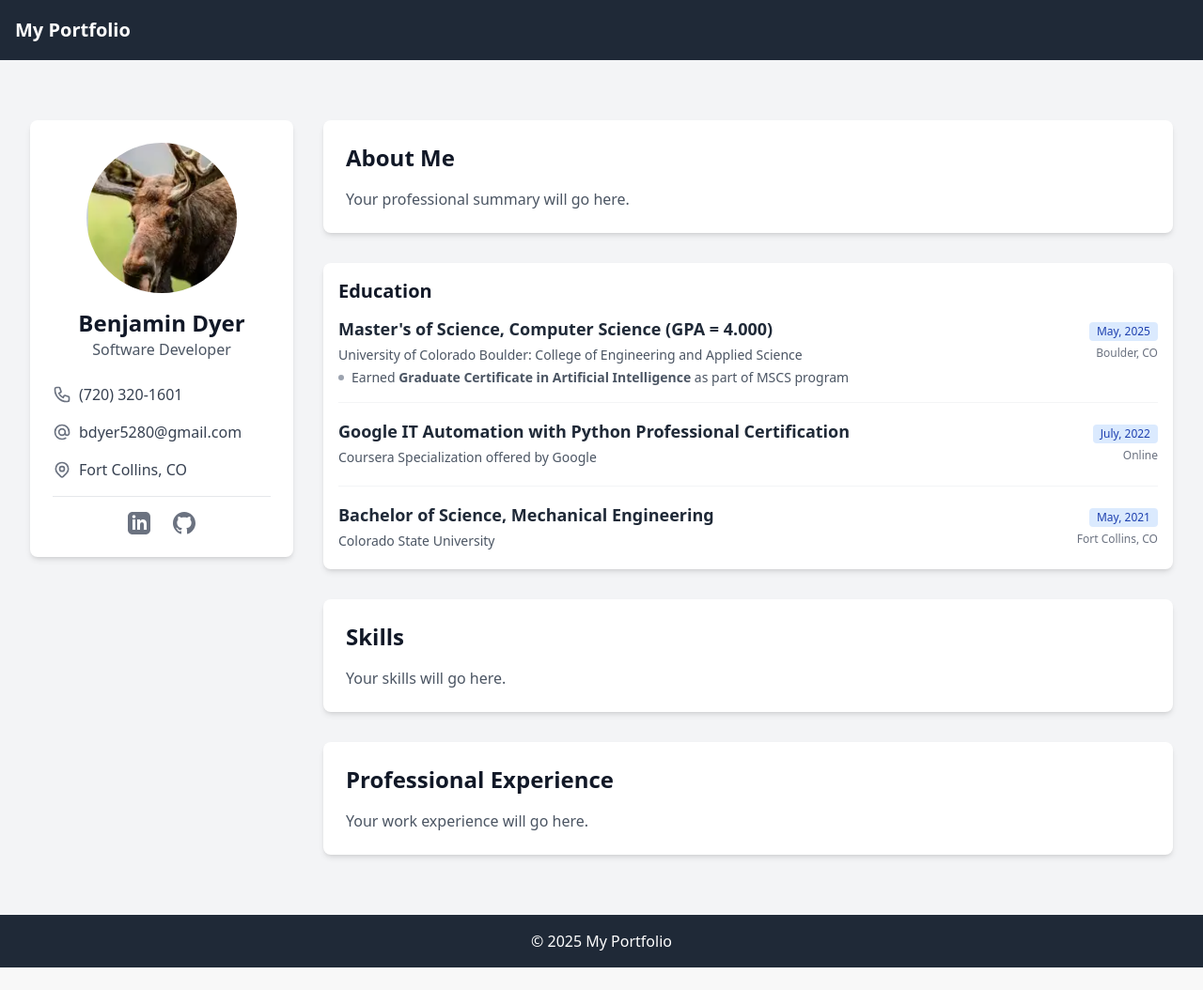
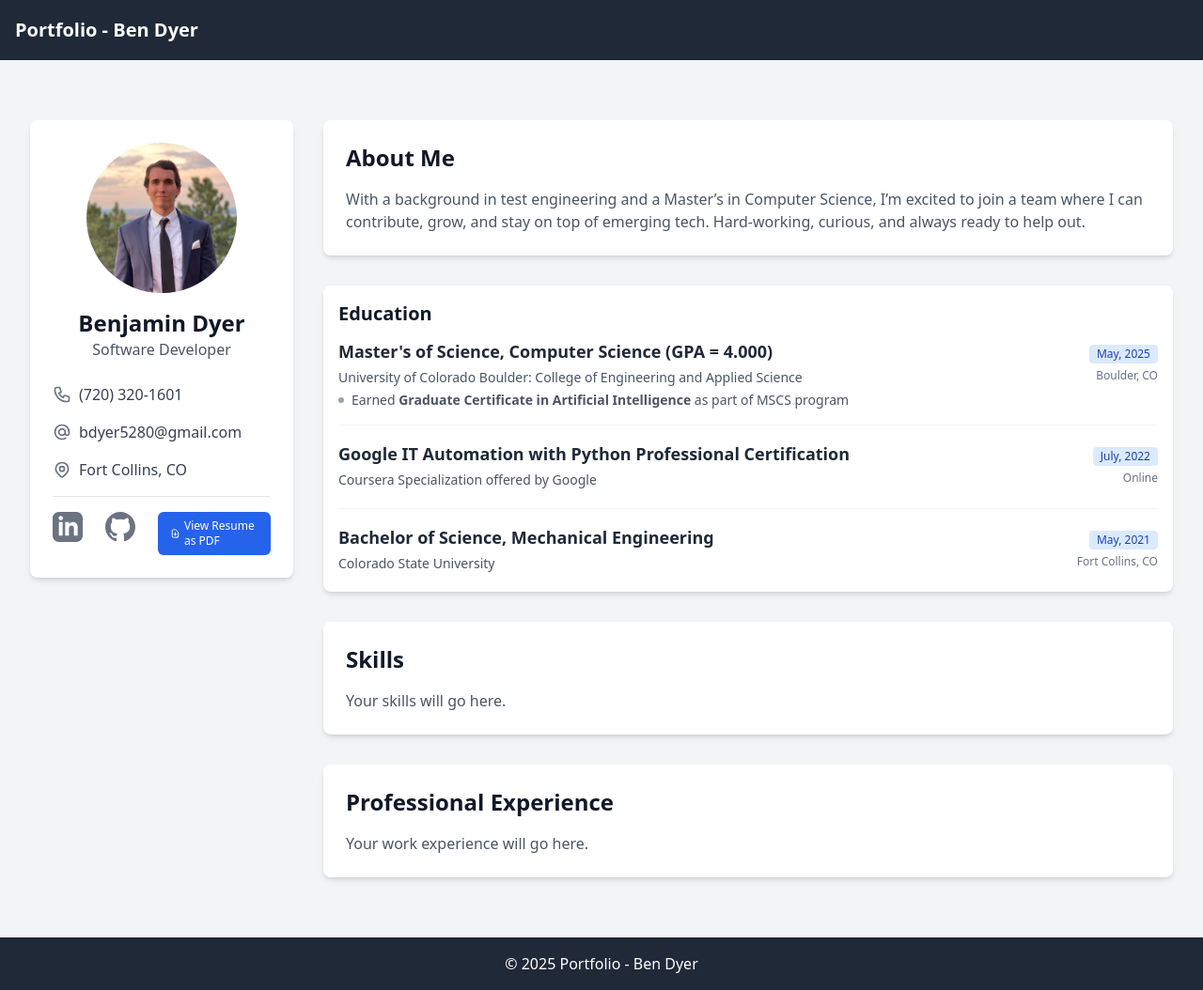
Before and after one commit to b5050d/portfolio, a Flask app: page / in a window 1280 px wide. Shown: the whole page at 94% size. Before the commit the page ends 1030 px from the top, so only its background shows below. Run offline with Flask 3, Linux system fonts and the light colour scheme; some libraries are stand-ins or nearby versions.

Commit message:
Improved some formatting and added the about me section

```diff
--- a/app.py
+++ b/app.py
@@ -6,5 +6,10 @@ app = Flask(__name__)
 def home():
     return render_template('home.html')
 
+@app.route('/projects')
+def projects():
+    # return render_template('projects.html')
+    return "Hello World"
+
 if __name__ == '__main__':
     app.run(debug=True)
--- a/templates/base.html
+++ b/templates/base.html
@@ -3,7 +3,7 @@
 <head>
     <meta charset="UTF-8">
     <meta name="viewport" content="width=device-width, initial-scale=1.0">
-    <title>{% block title %}My Portfolio{% endblock %}</title>
+    <title>{% block title %}Portfolio - Ben Dyer{% endblock %}</title>
     <script src="https://cdn.tailwindcss.com"></script>
 </head>
 <body class="bg-gray-100">
@@ -11,7 +11,7 @@
         <div class="max-w-7xl mx-auto px-4">
             <div class="flex justify-between h-16">
                 <div class="flex items-center">
-                    <a href="{{ url_for('home') }}" class="text-xl font-bold">My Portfolio</a>
+                    <a href="{{ url_for('home') }}" class="text-xl font-bold">Portfolio - Ben Dyer</a>
                 </div>
             </div>
         </div>
@@ -23,7 +23,7 @@
 
     <footer class="bg-gray-800 text-white">
         <div class="max-w-7xl mx-auto py-4 px-4">
-            <p class="text-center">&copy; 2025 My Portfolio</p>
+            <p class="text-center">&copy; 2025 Portfolio - Ben Dyer</p>
         </div>
     </footer>
 </body>
--- a/templates/home.html
+++ b/templates/home.html
@@ -7,7 +7,7 @@
         <div class="md:col-span-1">
             <div class="bg-white rounded-lg shadow-md p-6">
                 <div class="text-center mb-6">
-                    <img src="{{ url_for('static', filename='moose.PNG') }}"
+                    <img src="{{ url_for('static', filename='moose.jfif') }}"
                          alt="Profile Picture"
                          class="w-40 h-40 rounded-full mx-auto mb-4">
                     <h2 class="text-2xl font-bold text-gray-900">Benjamin Dyer</h2>
@@ -39,15 +39,22 @@
                         <div class="flex justify-center space-x-6">
                             <!-- LinkedIn -->
                             <a href="https://www.linkedin.com/in/benjamin-dyer-21259918b/" target="_blank" class="text-gray-500 hover:text-blue-600 transition-colors">
-                                <svg class="w-6 h-6" fill="currentColor" viewBox="0 0 24 24">
+                                <svg class="w-8 h-8" fill="currentColor" viewBox="0 0 24 24">
                                     <path d="M19 0h-14c-2.761 0-5 2.239-5 5v14c0 2.761 2.239 5 5 5h14c2.762 0 5-2.239 5-5v-14c0-2.761-2.238-5-5-5zm-11 19h-3v-11h3v11zm-1.5-12.268c-.966 0-1.75-.79-1.75-1.764s.784-1.764 1.75-1.764 1.75.79 1.75 1.764-.783 1.764-1.75 1.764zm13.5 12.268h-3v-5.604c0-3.368-4-3.113-4 0v5.604h-3v-11h3v1.765c1.396-2.586 7-2.777 7 2.476v6.759z"/>
                                 </svg>
                             </a>
                             <!-- GitHub -->
                             <a href="https://github.com/b5050d" target="_blank" class="text-gray-500 hover:text-gray-800 transition-colors">
-                                <svg class="w-6 h-6" fill="currentColor" viewBox="0 0 24 24">
+                                <svg class="w-8 h-8" fill="currentColor" viewBox="0 0 24 24">
                                     <path d="M12 0c-6.626 0-12 5.373-12 12 0 5.302 3.438 9.8 8.207 11.387.599.111.793-.261.793-.577v-2.234c-3.338.726-4.033-1.416-4.033-1.416-.546-1.387-1.333-1.756-1.333-1.756-1.089-.745.083-.729.083-.729 1.205.084 1.839 1.237 1.839 1.237 1.07 1.834 2.807 1.304 3.492.997.107-.775.418-1.305.762-1.604-2.665-.305-5.467-1.334-5.467-5.931 0-1.311.469-2.381 1.236-3.221-.124-.303-.535-1.524.117-3.176 0 0 1.008-.322 3.301 1.23.957-.266 1.983-.399 3.003-.404 1.02.005 2.047.138 3.006.404 2.291-1.552 3.297-1.23 3.297-1.23.653 1.653.242 2.874.118 3.176.77.84 1.235 1.911 1.235 3.221 0 4.609-2.807 5.624-5.479 5.921.43.372.823 1.102.823 2.222v3.293c0 .319.192.694.801.576 4.765-1.589 8.199-6.086 8.199-11.386 0-6.627-5.373-12-12-12z"/>
                                 </svg>
+                            </a>
+                            <!-- Resume PDF -->
+                            <a href="{{ url_for('static', filename='BDyer_Resume_5_25.pdf') }}" target="_blank" class="inline-flex items-center px-3 py-1.5 border border-transparent text-xs font-medium rounded-md shadow-sm text-white bg-blue-600 hover:bg-blue-700 focus:outline-none focus:ring-2 focus:ring-offset-2 focus:ring-blue-500 transition-colors">
+                                <svg class="w-4 h-4 mr-1" fill="none" stroke="currentColor" viewBox="0 0 24 24">
+                                    <path stroke-linecap="round" stroke-linejoin="round" stroke-width="2" d="M12 10v6m0 0l-3-3m3 3l3-3m2 8H7a2 2 0 01-2-2V5a2 2 0 012-2h5.586a1 1 0 01.707.293l5.414 5.414a1 1 0 01.293.707V19a2 2 0 01-2 2z"/>
+                                </svg>
+                                View Resume as PDF
                             </a>
                         </div>
                     </div>
@@ -60,7 +67,7 @@
             <!-- About Me Section -->
             <div class="bg-white rounded-lg shadow-md p-6">
                 <h2 class="text-2xl font-bold text-gray-900 mb-4">About Me</h2>
-                <p class="text-gray-600">Your professional summary will go here.</p>
+                <p class="text-gray-600">With a background in test engineering and a Master’s in Computer Science, I’m excited to join a team where I can contribute, grow, and stay on top of emerging tech. Hard-working, curious, and always ready to help out.</p>
             </div>
 
             <!-- Education Section -->
--- a/test_app.py
+++ b/test_app.py
@@ -6,3 +6,9 @@ def test_home_route():
     response = client.get('/')
     assert response.status_code == 200
     assert b"Welcome to My Portfolio" in response.data
+
+# TODO - Check that the sections load when loading the home page
+
+
+# TODO - Test that pressing the View Resume button actually takes you
+# to the resume file
```
Also changed, not shown: static/moose.jfif (added), 1 other file.
